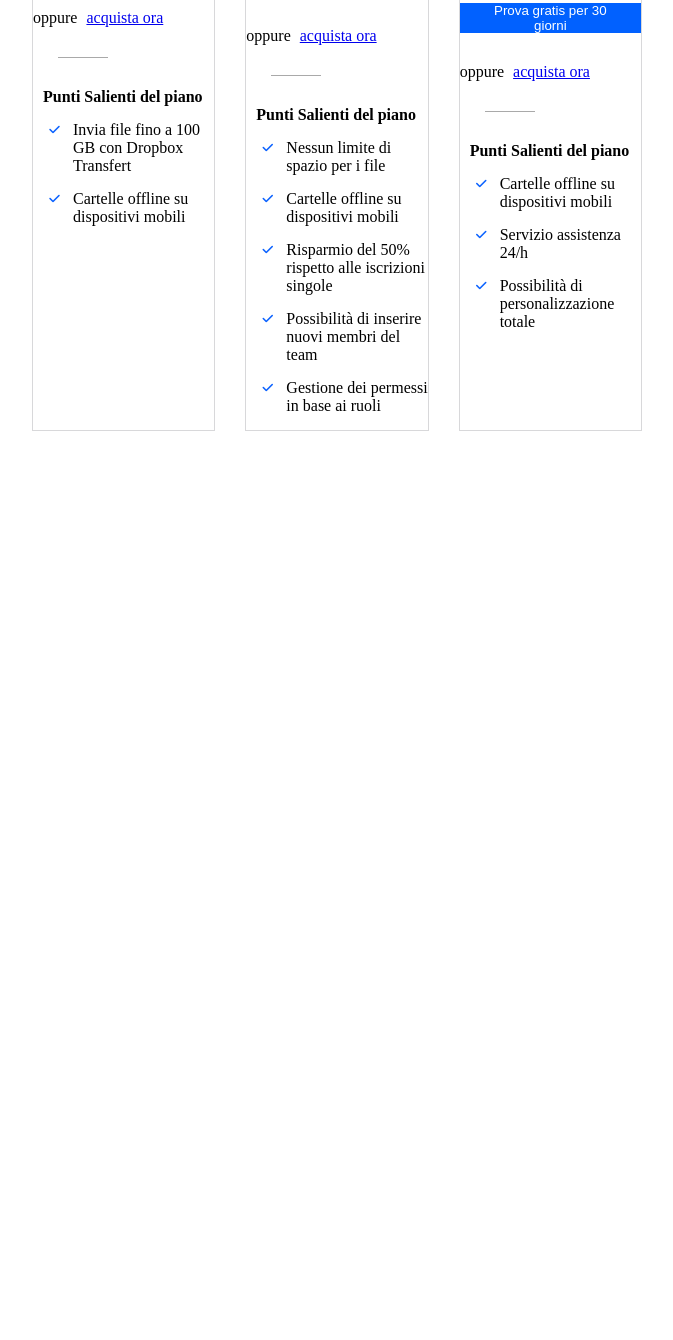
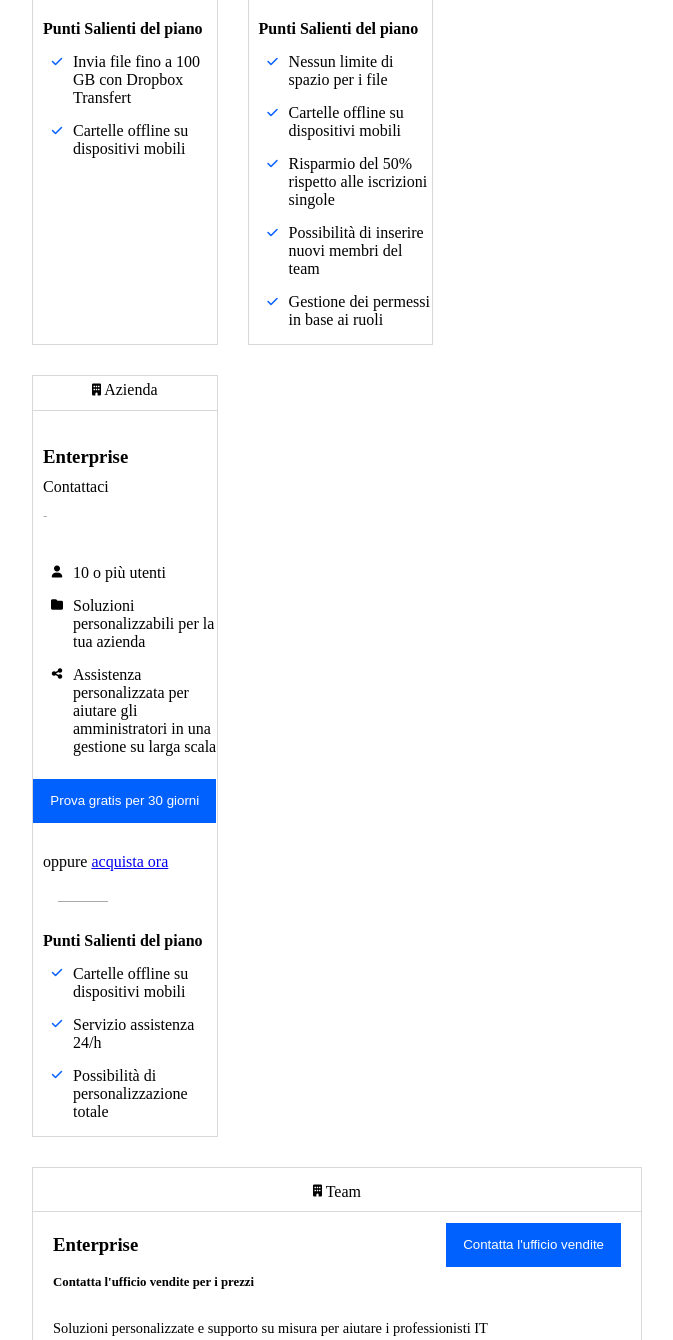
Before and after one commit to robertoraciti/htmlcss-dropbox, a plain HTML site: page index.html in a window 1280 px wide. Shown: the part 1460-2800 px from the top of the page, without its empty margins (288-961 px from the left). Before the commit the page ends 1891 px from the top, so only its background shows below. Drawn offline with Linux system fonts and the light colour scheme.

Commit message:
Complete cards section and fix problems

```diff
--- a/css/style.css
+++ b/css/style.css
@@ -9,7 +9,7 @@ body {
 }
 
 nav {
-  line-height: 50px;
+  height: 60px;
   justify-content: space-between;
   position: fixed;
   z-index: 1;
@@ -22,6 +22,7 @@ nav {
 
 .flex {
   display: flex;
+  flex-wrap: wrap;
 }
 
 nav ul {
@@ -50,12 +51,12 @@ nav a {
 }
 
 .btn {
+  line-height: 44px;
   padding: 0px 17px;
   border: 1px solid black;
 }
 
 .btn-blue {
-  padding: 0 17px;
   border: none;
   background-color: #0161ff;
   color: white;
@@ -103,10 +104,12 @@ h1 {
 
 .img-jumbo {
   width: calc((100% / 3) * 2);
+  display: inline-block;
 }
 
 .img-jumbo img {
-  width: 130%;
+  display: inline-block;
+  width: 100%;
   height: 115%;
 }
 
@@ -141,10 +144,13 @@ h2 {
 
 .business-card {
   flex-direction: column;
-  width: calc(100% / 3);
+  width: 29%;
   border: 1px solid #d8d8da;
-  margin-right: 30px;
-  margin-top: 30px;
+  margin: 30px 30px 0 0;
+}
+
+.horizontal {
+  width: 100%;
 }
 
 .business-card * {
@@ -157,18 +163,23 @@ h2 {
   border-bottom: 1px solid #d8d8da;
 }
 
+.plan {
+  margin-bottom: 40px;
+  padding-top: 20px;
+  padding-left: 10px;
+}
+
 .plan * {
   margin-bottom: 10px;
-  padding-top: 20px;
-  padding-left: 10px;
 }
 
 small {
   color: darkgrey;
 }
 
-.info-plan a {
-  margin-left: 5px;
+.info-plan {
+  display: flex;
+  height: 200px;
 }
 
 .try-button {
@@ -176,8 +187,8 @@ small {
   text-align: center;
 }
 
-i {
-  margin-right: 5px;
+.buy {
+  padding-left: 10px;
 }
 
 .line-break {
@@ -201,3 +212,30 @@ h4 {
 .check {
   color: #0b62ff;
 }
+
+.content-card {
+  display: flex;
+  justify-content: space-between;
+  align-items: center;
+  height: 50px;
+  padding: 0 20px;
+}
+
+.business-card.horizontal div {
+  margin-bottom: 0;
+  margin-top: 10px;
+}
+
+strong {
+  font-size: 0.8rem;
+  margin-bottom: 20px;
+  padding: 0 20px;
+}
+
+.business-card.horizontal p {
+  margin-bottom: 20px;
+  margin-top: 30px;
+  padding: 0 20px;
+  font-size: 0.9rem;
+  width: 80%;
+}
--- a/index.html
+++ b/index.html
@@ -79,13 +79,13 @@
           <div class="title-card">
             <i class="fa-solid fa-user fa-xs"></i> Singolo
           </div>
-          <div class="content-card">
+          <div>
             <div class="plan">
               <h3>Professional</h3>
               <div>€ 12.00</div>
               <small>/mese</small>
             </div>
-            <div class="flex">
+            <div class="info-plan">
               <ul class="fa-ul">
                 <li>
                   <span class="fa-li"
@@ -108,7 +108,7 @@
             <div class="try-button">
               <button class="btn btn-blue">Prova gratis per 30 giorni</button>
             </div>
-            <div class="info-plan">oppure <a href="#"> acquista ora </a></div>
+            <div class="buy">oppure <a href="#"> acquista ora </a></div>
             <div class="line-break"></div>
             <div>
               <h4>Punti Salienti del piano</h4>
@@ -135,14 +135,14 @@
             <i class="fa-solid fa-users fa-xs"></i>
             Teams
           </div>
-          <div class="content-card">
+          <div>
             <div class="plan">
               <h3>Advanced</h3>
               <div>€ 18.00</div>
               <small>/utente/mese</small>
             </div>
 
-            <div class="flex">
+            <div class="info-plan">
               <ul class="fa-ul">
                 <li>
                   <span class="fa-li"
@@ -165,7 +165,7 @@
             <div class="try-button">
               <button class="btn btn-blue">Prova gratis per 30 giorni</button>
             </div>
-            <div class="info-plan">oppure <a href="#"> acquista ora </a></div>
+            <div class="buy">oppure <a href="#"> acquista ora </a></div>
             <div class="line-break"></div>
             <div>
               <h4>Punti Salienti del piano</h4>
@@ -200,36 +200,6 @@
           </div>
         </div>
 
-        <!-- <div class="highlights-plan">
-                <div>
-                  <i class="check fa-solid fa-check fa-xs"></i>
-                </div>
-                <div>Nessun limite di spazio per i file</div>
-              </div>
-              <div class="highlights-plan">
-                <div>
-                  <i class="check fa-solid fa-check fa-xs"></i>
-                </div>
-                <div>Cartelle offline su dispositivi mobili</div>
-              </div>
-              <div class="highlights-plan">
-                <div>
-                  <i class="check fa-solid fa-check fa-xs"></i>
-                </div>
-                <div>Risparmio del 50% rispetto alle iscrizioni singole</div>
-              </div>
-              <div class="highlights-plan">
-                <div>
-                  <i class="check fa-solid fa-check fa-xs"></i>
-                </div>
-                <div>Possibilità di inserire nuovi membri del team</div>
-              </div>
-              <div class="highlights-plan">
-                <div>
-                  <i class="check fa-solid fa-check fa-xs"></i>
-                </div>
-                <div>Gestione dei permessi in base ai ruoli</div> -->
-
         <!-- 3 CARD -->
 
         <div class="business-card">
@@ -237,14 +207,14 @@
             <i class="fa-solid fa-building fa-xs"></i>
             Azienda
           </div>
-          <div class="content-card">
+          <div>
             <div class="plan">
               <h3>Enterprise</h3>
               <div>Contattaci</div>
               <small>-</small>
             </div>
 
-            <div class="flex">
+            <div class="info-plan">
               <ul class="fa-ul">
                 <li>
                   <span class="fa-li"
@@ -267,7 +237,7 @@
             <div class="try-button">
               <button class="btn btn-blue">Prova gratis per 30 giorni</button>
             </div>
-            <div class="info-plan">oppure <a href="#"> acquista ora </a></div>
+            <div class="buy">oppure <a href="#"> acquista ora </a></div>
             <div class="line-break"></div>
             <div>
               <h4>Punti Salienti del piano</h4>
@@ -291,7 +261,30 @@
             </div>
           </div>
         </div>
+        <div class="horizontal business-card">
+          <div class="title-card">
+            <i class="fa-solid fa-building fa-xs"></i>
+            Team
+          </div>
+          <div class="content-card">
+            <div>
+              <h3>Enterprise</h3>
+            </div>
+            <div>
+              <button class="btn btn-blue">Contatta l'ufficio vendite</button>
+            </div>
+          </div>
+          <strong>Contatta l'ufficio vendite per i prezzi</strong>
+          <div>
+            <p>
+              Soluzioni personalizzate e supporto su misura per aiutare i
+              professionisti IT nella gestione su qualsiasi scala.
+            </p>
+          </div>
+        </div>
       </section>
+
+      <!--FINE CARDS-->
     </main>
   </body>
 </html>
```
